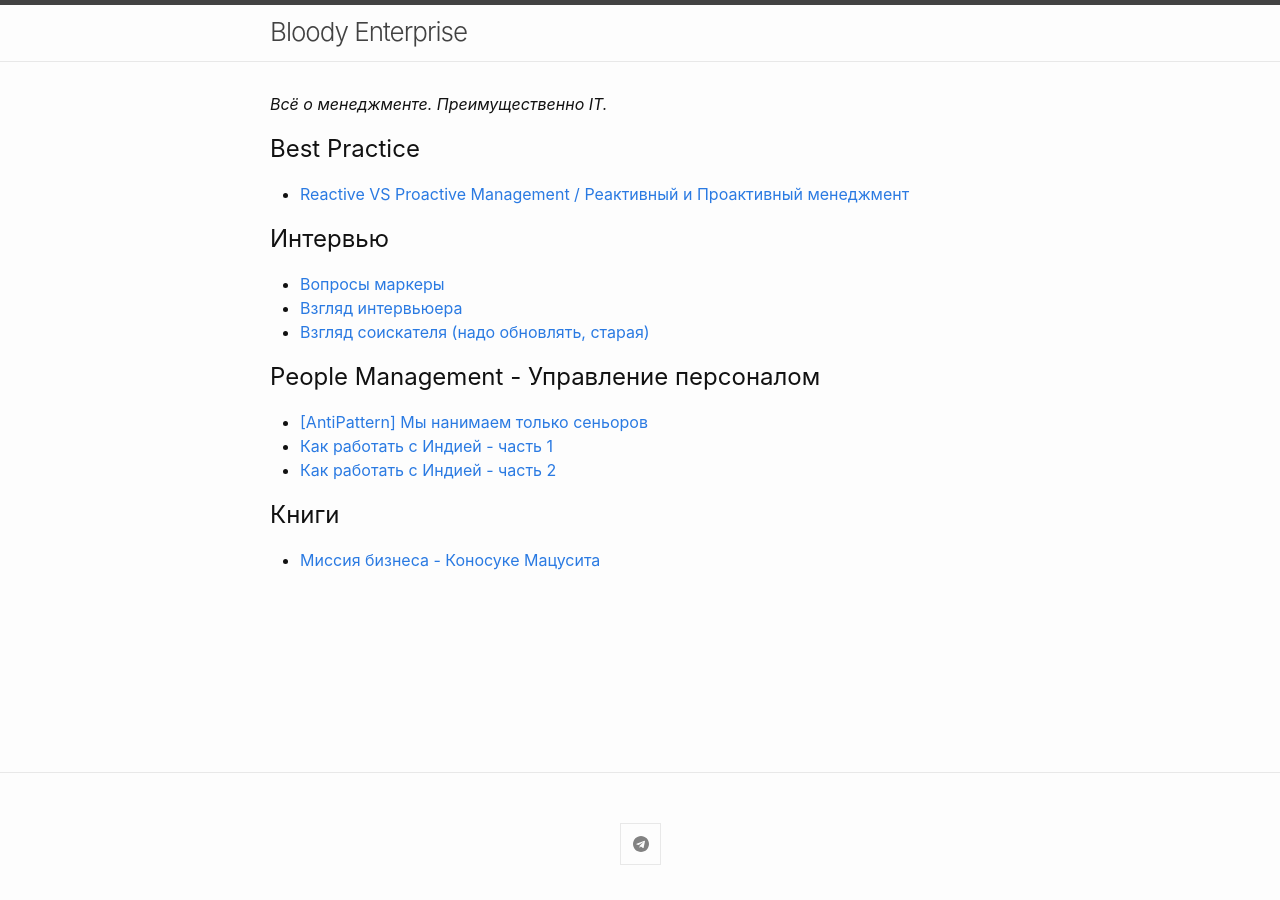
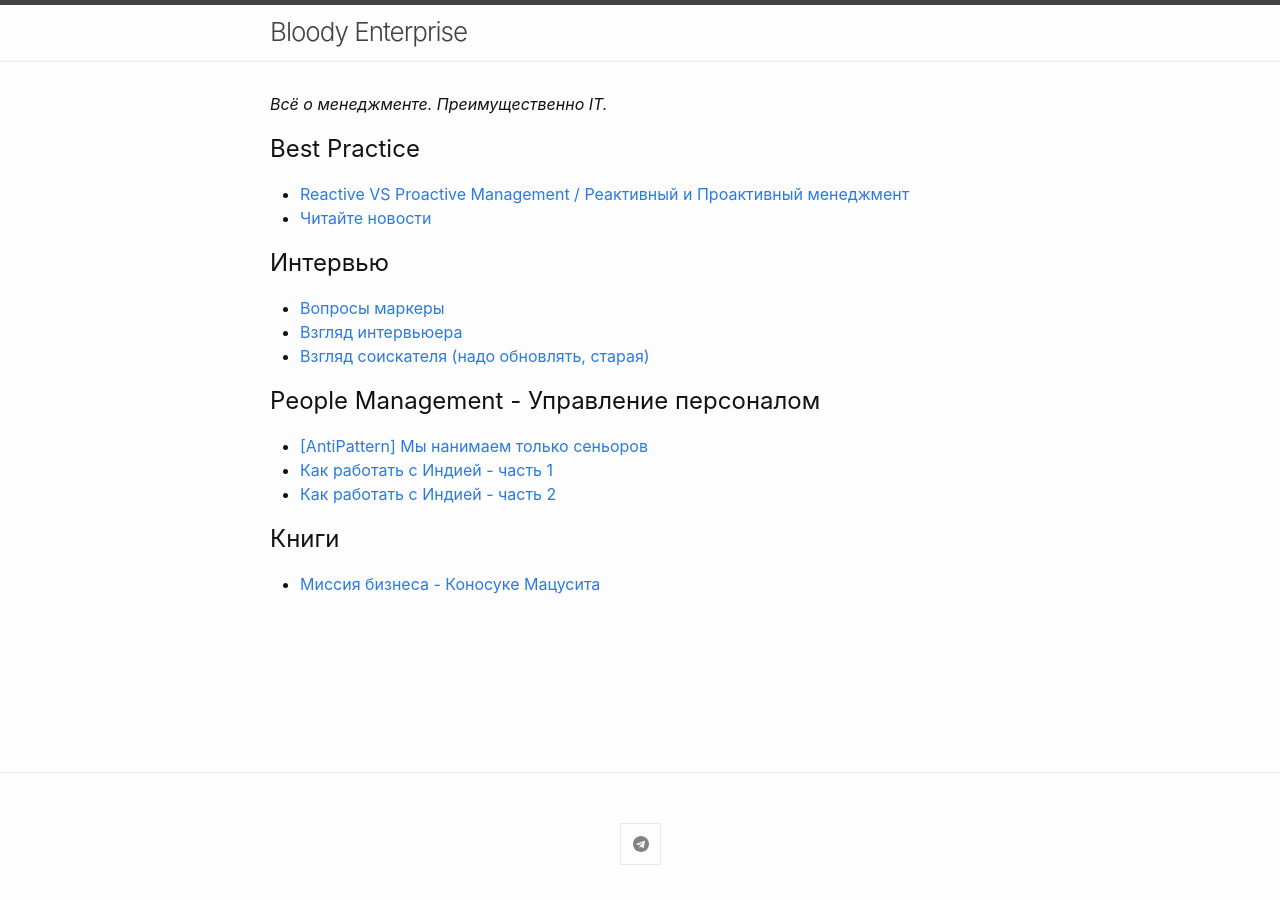
Before and after one commit to Antonio-Ingegnere/bloodyenterprise, a Jekyll site: the page built from index.md, in a window 1280 px wide. Built offline with Jekyll 4.4.1, drawn with Linux system fonts in a browser that asks for light colours; our own code applies the rules of GitHub Pages for plain Markdown files.

Commit message:
Added article about news

```diff
--- a/index.md
+++ b/index.md
@@ -2,6 +2,7 @@ _Всё о менеджменте. Преимущественно IT._
 
 ## Best Practice
 - [Reactive VS Proactive Management / Реактивный и Проактивный менеджмент](https://t.me/notesoncuffs/15)
+- [Читайте новости](https://t.me/notesoncuffs/17)
 
 ## Интервью
 - [Вопросы маркеры](https://t.me/notesoncuffs/13)
```
